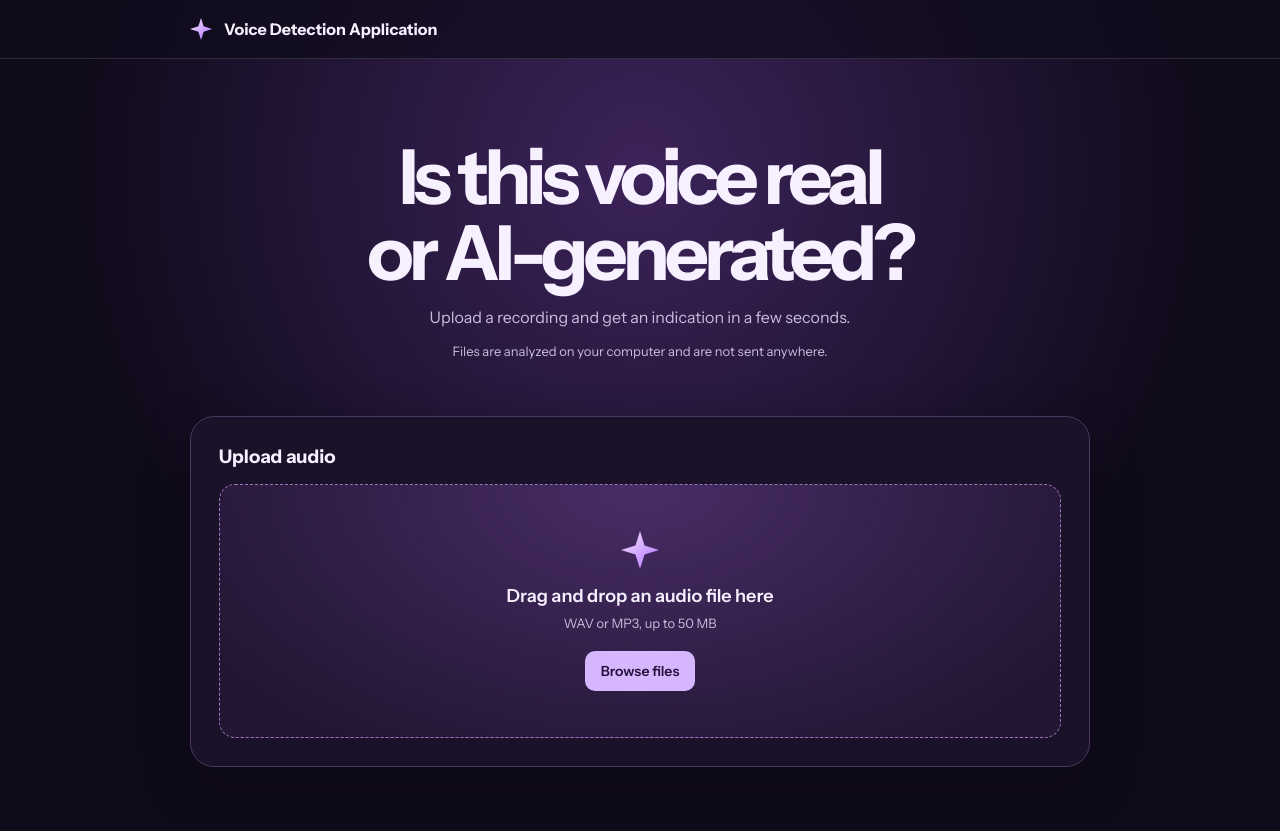
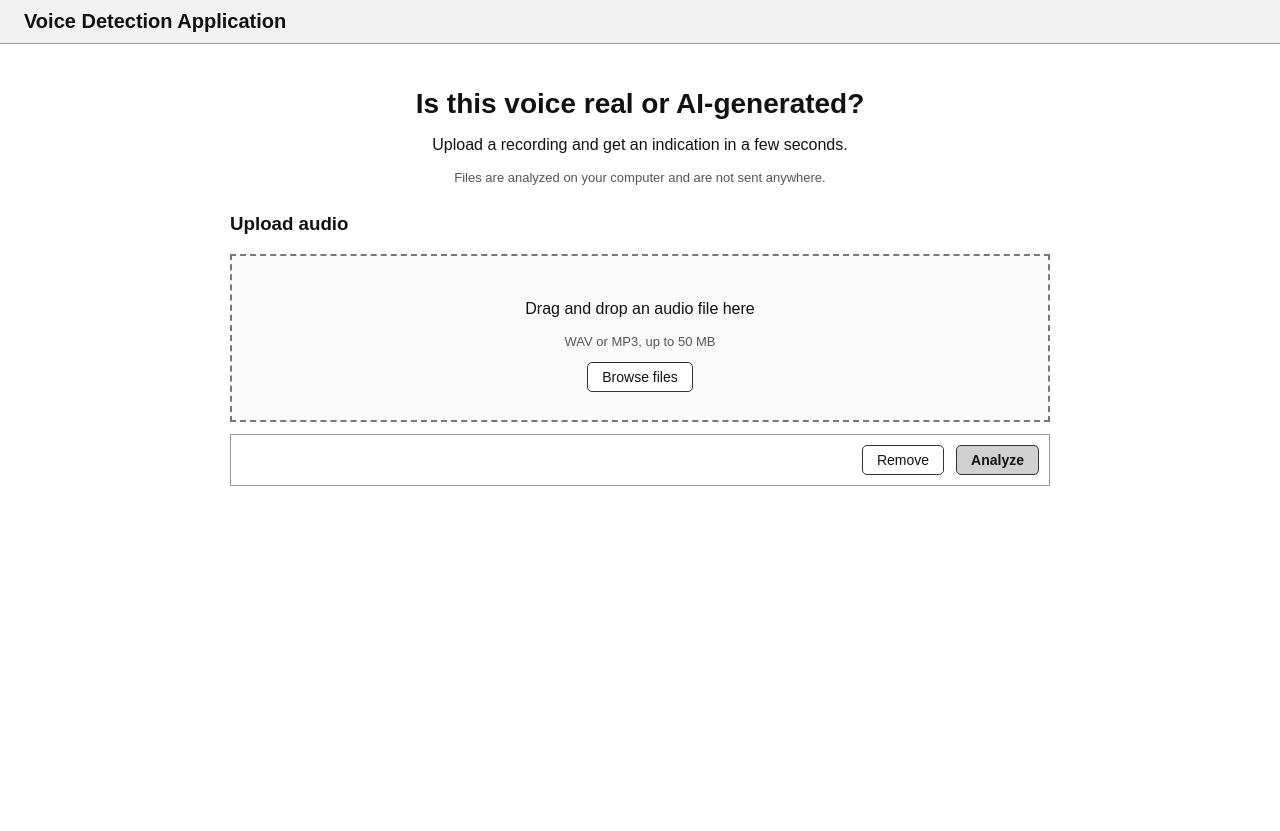
Before and after one commit to yousifsarhan/Develop-a-machine-learning-model-for-Deepfake-Voice-detection, a Flask app: page / in a window 1280 px wide. After the commit the page ends 486 px from the top, so only its background shows below. Run offline with Flask 3, Linux system fonts and the light colour scheme; parts of the project's set-up code (start-up, migrations or seed data) failed here and were passed over.

Commit message:
Restore pre-redesign static/style.css

```diff
--- a/voice_detector_project 2/static/style.css
+++ b/voice_detector_project 2/static/style.css
@@ -1,4 +1,3 @@
-@import url('https://fonts.googleapis.com/css2?family=Instrument+Sans:wght@400;500;600;700&display=swap');
 body { font-family: Arial, Helvetica, sans-serif; margin: 0; color: #111; background: #fff; }
 header { background: #f2f2f2; border-bottom: 1px solid #999; padding: 10px 24px; }
 header h1 { font-size: 20px; margin: 0; }
@@ -30,100 +29,3 @@ button.active { background: #bbb; }
 #playhead { position: absolute; top: 0; bottom: 0; width: 2px; background: #000; left: 0; pointer-events: none; }
 audio { width: 100%; margin-top: 10px; }
 input[type=number] { width: 70px; }
-
-
-/* Violet studio theme */
-:root {
-  color-scheme: dark;
-  --text: #f7f0ff;
-  --muted: #cbbddd;
-  --border: #4b375f;
-  --accent: #d5b6ff;
-}
-* { box-sizing: border-box; }
-[hidden] { display: none !important; }
-body {
-  min-height: 100vh;
-  font-family: 'Instrument Sans', system-ui, sans-serif;
-  color: var(--text);
-  background: radial-gradient(ellipse at 50% 170px, #3c235a, transparent 560px), #100b1b;
-}
-header {
-  background: #100b1bbd;
-  border-bottom: 1px solid #ffffff20;
-  padding: 18px max(20px, calc((100% - 900px) / 2));
-}
-header h1 { display: flex; gap: 12px; align-items: center; font-size: 16px; }
-header h1::before, #drop::before {
-  content: '';
-  display: block;
-  background: linear-gradient(135deg, #f6e3ff, #b171ff);
-  clip-path: polygon(50% 0, 62% 38%, 100% 50%, 62% 62%, 50% 100%, 38% 62%, 0 50%, 38% 38%);
-}
-header h1::before { width: 22px; height: 22px; flex: none; }
-main { max-width: 948px; padding: 0 24px 64px; }
-#home { margin: 0; padding: clamp(44px, 8vw, 80px) 0 24px; }
-#home h2 {
-  max-width: 650px;
-  margin: 0 auto 16px;
-  font-size: clamp(2.5rem, 7vw, 4.75rem);
-  line-height: 1;
-  letter-spacing: -.062em;
-  text-wrap: balance;
-}
-#home p, .note, #file-info, #steps li { color: var(--muted); }
-section:not(#home) {
-  margin-top: 20px;
-  padding: clamp(16px, 3vw, 28px);
-  background: #1a1228;
-  border: 1px solid var(--border);
-  border-radius: 24px;
-  box-shadow: 0 20px 50px #08041066;
-}
-h3 { margin: 0 0 16px; }
-#drop {
-  padding: clamp(28px, 5vw, 46px) 16px;
-  border: 1px dashed #9b76bf;
-  border-radius: 16px;
-  background: radial-gradient(ellipse at top, #482d67, transparent 85%), #231633;
-}
-#drop::before { width: 38px; height: 38px; margin: 0 auto 16px; }
-#drop p { margin: 0 0 8px; }
-#drop p:first-of-type { font-size: 1.125rem; font-weight: 600; }
-#drop.over { border-color: #f6e2ff; background: #4a3065; }
-button, .button {
-  display: inline-block;
-  font: 600 .875rem 'Instrument Sans', system-ui, sans-serif;
-  color: var(--text);
-  background: #2c203a;
-  border: 1px solid #665174;
-  border-radius: 10px;
-  padding: 10px 15px;
-}
-button:hover, .button:hover { background: #473158; }
-button.active { background: #62467d; border-color: #bc9adc; }
-#browse, button.primary { background: var(--accent); color: #24123a; border-color: transparent; }
-#browse { margin-top: 12px; }
-#browse:hover, button.primary:hover { background: #ead6ff; }
-button:disabled { opacity: .6; cursor: wait; }
-:focus-visible { outline: 2px solid #eed9ff; outline-offset: 4px; }
-.error { color: #ffdbeb; background: #4b2036; border-color: #a35b7c; border-radius: 10px; padding: 12px; }
-#file-card { border-color: var(--border); border-radius: 12px; padding: 12px; }
-#file-name, #progress-name { overflow-wrap: anywhere; }
-input, progress { accent-color: var(--accent); }
-#steps li.done { color: var(--text); }
-#scale { border: 0; height: 30px; }
-#scale .z { line-height: 30px; font-weight: 600; }
-.real { background: #24504b; border-radius: 8px 0 0 8px; }
-.unc { background: #55416f; }
-.syn { background: #723951; border-radius: 0 8px 8px 0; }
-#marker { border-top-color: #fff; }
-#scroller { border-color: var(--border); border-radius: 12px; }
-#wave { background: #eadcf6; }
-#playhead { background: #a146f2; }
-#filters, #custom { display: flex; gap: 6px; align-items: center; flex-wrap: wrap; }
-input[type=number] { padding: 8px; border: 1px solid #665174; border-radius: 8px; background: #2c203a; color: var(--text); }
-@media (max-width: 480px) {
-  main { padding-inline: 14px; }
-  .row { gap: 8px; }
-}
```
